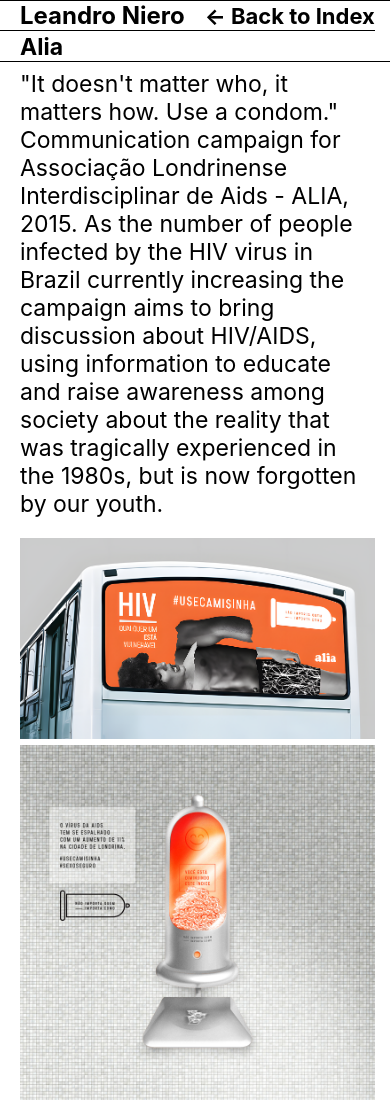
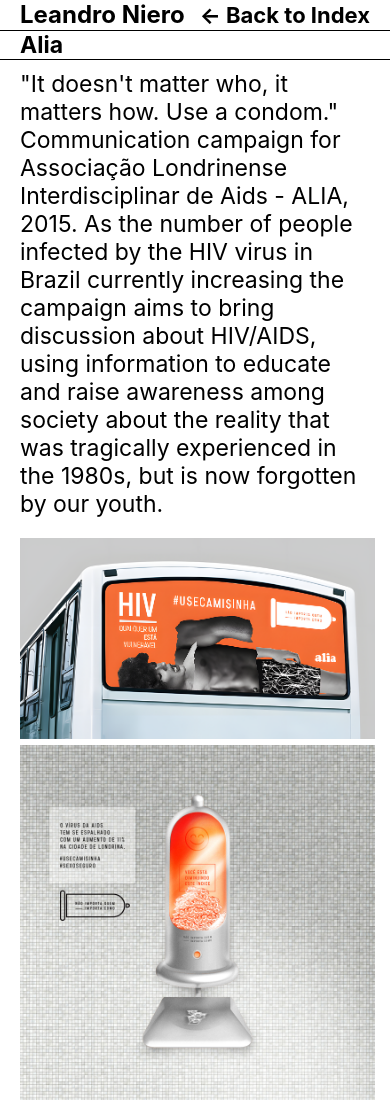
Before and after one commit to leniero/leniero.github.io, a plain HTML site: page alia.html in a window 390 px wide. Shown: the top 1100 px of the page. Drawn offline with Linux system fonts and the light colour scheme.

Commit message:
mobile optim

```diff
--- a/alia.html
+++ b/alia.html
@@ -15,6 +15,9 @@
           <h1><a href="index.html">Leandro Niero</a></h1>
           <!-- <h1><a href="index.html">← Back to Index</a></h1> -->
         </div>
+
+        <div class="header-line"></div>
+
         <div class="header-back">
             <h2><a href="index.html">← Back to Index</a></h2>
           </div>
@@ -23,7 +26,7 @@
 
 
 <!-- Add this div where you want the horizontal line -->
-<div class="horizontal-line"></div>
+<!-- <div class="horizontal-line"></div> -->
 
       <div class="header-right">
 
--- a/styles.css
+++ b/styles.css
@@ -49,12 +49,15 @@ display: flex;
 }
 
 /* Makes the second line go across the screen */
-.horizontal-line {
+/* .horizontal-line {
     border-top: 1px solid black;
     width: 100%;
     display: none;
-    position: sticky;
-  }
+    position: static;
+  } */
+
+
+
 
 
   .header-left-right-wrapper {
@@ -88,9 +91,7 @@ color: black;
 
 
   @media (max-width: 1000px) { /* Show the line only when the screen width is less than or equal to 768px */
-    .horizontal-line {
-      display: flex;
-    }
+
       .header-container {
         display: flex;
           justify-content: space-between;
@@ -101,11 +102,22 @@ color: black;
           width: 100%;
           background-color: white;
           z-index: 1000;
-          border-top: 1px solid black;
+          border-top: 0px solid black;
           padding: 0;
           margin-bottom: 10px;
           white-space: nowrap;
 
+        }
+
+        .header-line {
+            display: block;
+            height: 1px;
+            background-color: black;
+            width: 100vw;
+            top: 50%;
+            left: 0;
+            right: 0;
+            position: absolute;
         }
 
         .header-left-right-wrapper {
@@ -130,18 +142,7 @@ color: black;
 
         }
 
-        @media (max-width: 1000px) {
-            .header-left-right-wrapper {
-              justify-content: space-between;
-            }
-            /* ... existing code ... */
-          }
 
-          @media (max-width: 1000px) {
-            .header-back {
-                margin-left: auto;
-            }
-        }
 
 
 
@@ -193,25 +194,11 @@ color: black;
     }
 
     .header-back {
-        width: 100%;
-        text-align: right;
-        padding-bottom: 0;
-        /* padding-top: 2px; */
-        /* align-items: right; */
-        /* flex-direction: row; */
-/* flex-shrink: 0; */
-/* justify-content: space-between; */
-
-    /* padding-left: 100px;
-    text-decoration: none;
-    color: black; */
-
+        position: absolute;
+        right: 20px;
+        top: 0;
 
     }
-
-    /* .header-back a {
-        display: none;
-      } */
 
   }
 
@@ -707,6 +694,15 @@ filter: blur(15px);
 }
 
 
+
+/*
+.header-left, .header-right,.header-left-right-wrapper,.header-container,.header-back, #about, #contact {
+    border: 1px solid red;
+    background-color: rgba(0, 0, 0, 0.1);
+}  */
+
+
+
 /*
 .header-left, .header-right,.header-left-right-wrapper,.header-container,.header-back, #about, #contact {
     border: 1px solid red;
```
Also changed, not shown: andromeda.html (+3 -0 lines), artela.html (+3 -0 lines), dora-jar.html (+4 -0 lines), gmag.html (+4 -1 lines), index.html (+2 -0 lines), justinr.html (+3 -0 lines), piri-tommy.html (+3 -0 lines), queer-horrors.html (+4 -0 lines), sandboxvr.html (+3 -0 lines), trans-reg.html (+3 -0 lines).
